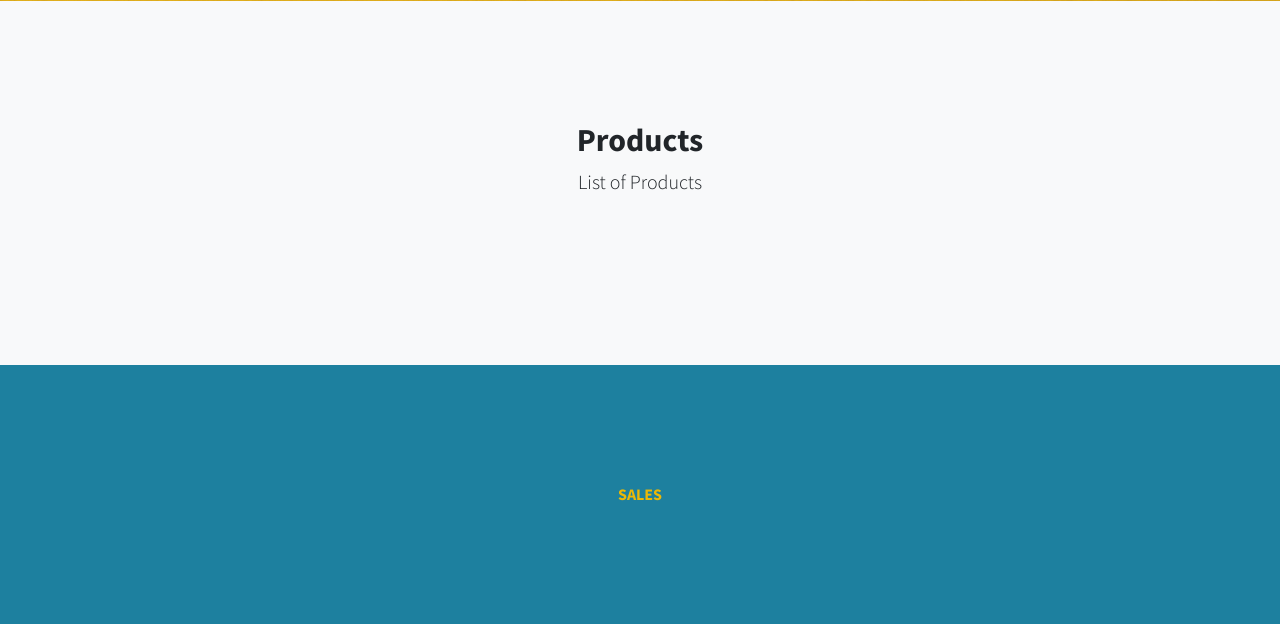
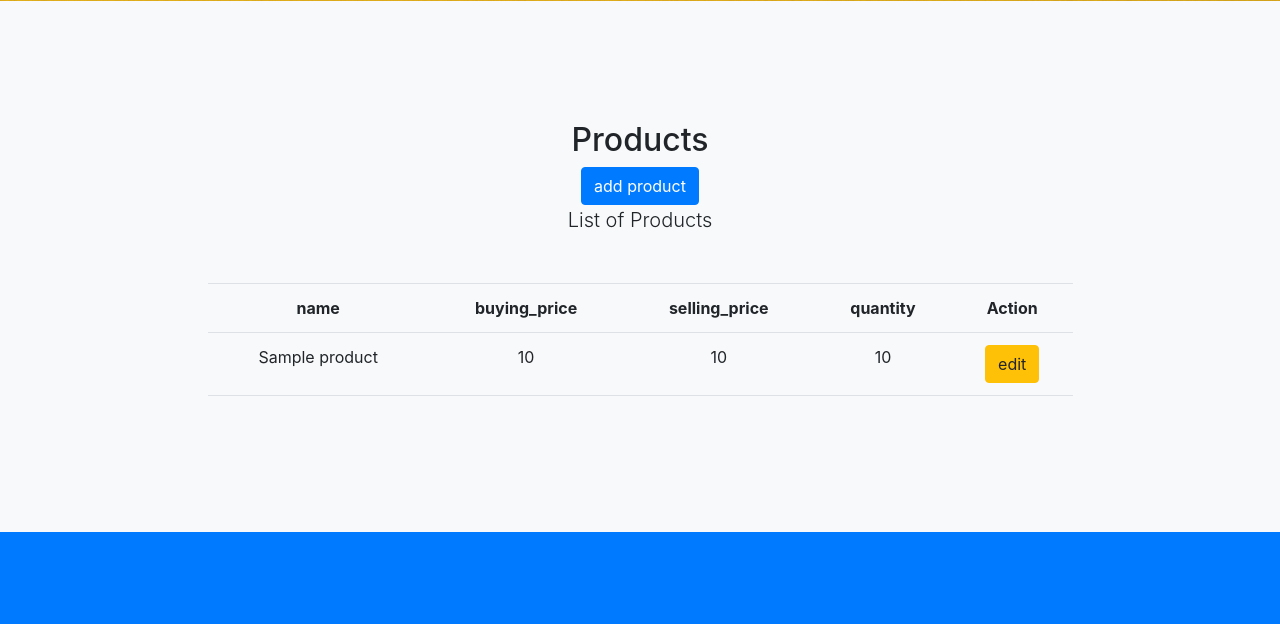
Before and after one commit to demuk/point-of-sale, a Flask app: page /home in a window 1280 px wide. Shown: the part 799-1423 px from the top of the page. Run offline with Flask 2, Linux system fonts and the light colour scheme; tables that the repository leaves empty hold one stand-in row (values such as "Sample post"); some libraries are stand-ins or nearby versions.

Commit message:
added modal forms for adding products and shop

```diff
--- a/app/templates/home.html
+++ b/app/templates/home.html
@@ -16,6 +16,7 @@
         <link href="https://fonts.googleapis.com/css?family=Source+Sans+Pro:300,400,700,300italic,400italic,700italic" rel="stylesheet" type="text/css" />
         <!-- Core theme CSS (includes Bootstrap)-->
         <link href="{{ url_for('static', filename='css/styles.css') }}" rel="stylesheet" />
+        <link rel="stylesheet" href="https://cdn.jsdelivr.net/npm/bootstrap@4.0.0/dist/css/bootstrap.min.css" integrity="sha384-Gn5384xqQ1aoWXA+058RXPxPg6fy4IWvTNh0E263XmFcJlSAwiGgFAW/dAiS6JXm" crossorigin="anonymous">
     </head>
     <body id="page-top">
         <!-- Navigation-->
@@ -43,9 +44,33 @@
                 <div class="row gx-4 gx-lg-5 justify-content-center">
                     <div class="col-lg-10">
                         <h2>Products</h2>
+                          <button type="button" class="btn btn-primary" data-toggle="modal" data-target="#exampleModal">
+  add product
+</button>
                         <p class="lead mb-5">
                             List of Products
+
                         </p>
+                        <table class="table">
+                            <tr>
+                                <th>name</th>
+                                <th>buying_price</th>
+                                <th>selling_price</th>
+                                <th>quantity</th>
+                                <th>Action</th>
+                            </tr>
+                            {% for product in products %}
+                            <tr>
+                                <td>{{product.name}}</td>
+                                <td>{{product.buying_price}}</td>
+                                <td>{{product.selling_price}}</td>
+                                <td>{{product.quantity}}</td>
+                                <td>
+                                    <a href="" class="btn btn-warning">edit</a>
+                                </td>
+                            </tr>
+                            {%endfor%}
+                        </table>
                     </div>
                 </div>
             </div>
@@ -104,11 +129,101 @@
                 <p class="text-muted small mb-0">Copyright &copy; point of sale 2022</p>
             </div>
         </footer>
+
+        <!-- Button trigger modal -->
+<button type="button" class="btn btn-primary" data-toggle="modal" data-target="#exampleModal">
+  Launch demo modal
+</button>
+
+<!-- add product Modal -->
+<div class="modal fade" id="exampleModal" tabindex="-1" role="dialog" aria-labelledby="exampleModalLabel" aria-hidden="true">
+  <div class="modal-dialog" role="document">
+    <div class="modal-content">
+      <div class="modal-header">
+        <h5 class="modal-title" id="exampleModalLabel">Modal title</h5>
+        <button type="button" class="close" data-dismiss="modal" aria-label="Close">
+          <span aria-hidden="true">&times;</span>
+        </button>
+      </div>
+      <div class="modal-body">
+        <form action="{{url_for('add_product')}}" method="POST">
+           <div class="form-group">
+            <label >Product name</label>
+            <input type="text" class="form-control" name="name" aria-describedby="emailHelp" placeholder="product name">
+
+          </div>
+      <div class="form-group">
+        <label for="exampleInputPassword1">Buying price</label>
+        <input type="text"  name="buying_price" class="form-control"  placeholder="buying price">
+      </div>
+             <div class="form-group">
+        <label for="exampleInputPassword1">selling price</label>
+        <input type="text"  name="selling_price" class="form-control" placeholder="selling price">
+      </div>
+   <div class="form-group">
+        <label for="exampleInputPassword1">quantity</label>
+        <input type="text"  name="quantity" class="form-control" id="exampleInputPassword3" placeholder="quantity">
+      </div>
+  <button type="submit" class="btn btn-primary">Submit</button>
+</form>
+      </div>
+      <div class="modal-footer">
+        <button type="button" class="btn btn-secondary" data-dismiss="modal">Close</button>
+        <button type="button" class="btn btn-primary">Save changes</button>
+      </div>
+    </div>
+  </div>
+</div>
+
+        <!-- Button trigger modal -->
+<button type="button" class="btn btn-primary" data-toggle="modal" data-target="#exampleModal1">
+ Add shop
+</button>
+
+<!-- Modal -->
+<div class="modal fade" id="exampleModal1" tabindex="-1" role="dialog" aria-labelledby="exampleModalLabel" aria-hidden="true">
+  <div class="modal-dialog" role="document">
+    <div class="modal-content">
+      <div class="modal-header">
+        <h5 class="modal-title" id="exampleModalLabel1">Add shop</h5>
+        <button type="button" class="close" data-dismiss="modal" aria-label="Close">
+          <span aria-hidden="true">&times;</span>
+        </button>
+      </div>
+      <div class="modal-body">
+        <form action="">
+          <div class="form-group">
+            <label for="exampleInputEmail1">Shop name</label>
+            <input type="text" name="shop_name" class="form-control" id="exampleInputEmail1" aria-describedby="emailHelp" placeholder="shop name">
+
+          </div>
+  <div class="form-group">
+    <label for="exampleInputPassword1">Shop location</label>
+    <input type="" class="form-control" id="exampleInputPassword1" placeholder="Password">
+  </div>
+  <div class="form-check">
+    <input type="checkbox" class="form-check-input" id="exampleCheck1">
+    <label class="form-check-label" for="exampleCheck1">Check me out</label>
+  </div>
+  <button type="submit" class="btn btn-primary">Submit</button>
+</form>
+      </div>
+      <div class="modal-footer">
+        <button type="button" class="btn btn-secondary" data-dismiss="modal">Close</button>
+        <button type="button" class="btn btn-primary">Save changes</button>
+      </div>
+    </div>
+  </div>
+</div>
+
         <!-- Scroll to Top Button-->
         <a class="scroll-to-top rounded" href="#page-top"><i class="fas fa-angle-up"></i></a>
         <!-- Bootstrap core JS-->
         <script src="https://cdn.jsdelivr.net/npm/bootstrap@5.1.3/dist/js/bootstrap.bundle.min.js"></script>
         <!-- Core theme JS-->
         <script src="{{ url_for('static', filename='js/scripts.js') }}" ></script>
+        <script src="https://code.jquery.com/jquery-3.2.1.slim.min.js" integrity="sha384-KJ3o2DKtIkvYIK3UENzmM7KCkRr/rE9/Qpg6aAZGJwFDMVNA/GpGFF93hXpG5KkN" crossorigin="anonymous"></script>
+<script src="https://cdn.jsdelivr.net/npm/popper.js@1.12.9/dist/umd/popper.min.js" integrity="sha384-ApNbgh9B+Y1QKtv3Rn7W3mgPxhU9K/ScQsAP7hUibX39j7fakFPskvXusvfa0b4Q" crossorigin="anonymous"></script>
+<script src="https://cdn.jsdelivr.net/npm/bootstrap@4.0.0/dist/js/bootstrap.min.js" integrity="sha384-JZR6Spejh4U02d8jOt6vLEHfe/JQGiRRSQQxSfFWpi1MquVdAyjUar5+76PVCmYl" crossorigin="anonymous"></script>
     </body>
 </html>
--- a/app/templates/register.html
+++ b/app/templates/register.html
@@ -60,7 +60,7 @@
                             </form>
                             <hr>
                             <div class="text-center">
-                                <a class="small" href="login.html">Already have an account? Login!</a>
+                                <a class="small" href="{{url_for('login')}}">Already have an account? Login!</a>
                             </div>
                         </div>
                     </div>
```
Also changed, not shown: app/templates/login.html (+8 -5 lines).
